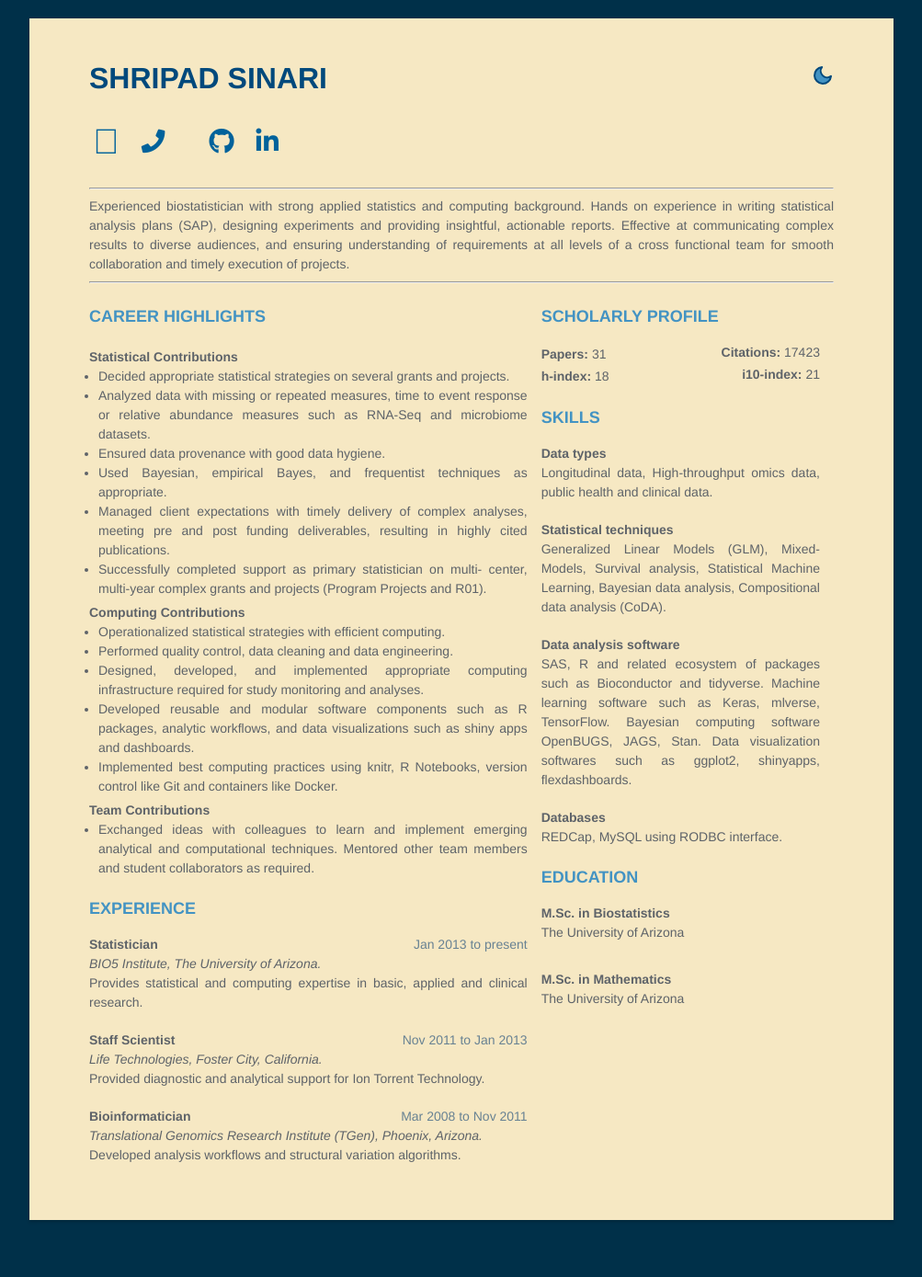
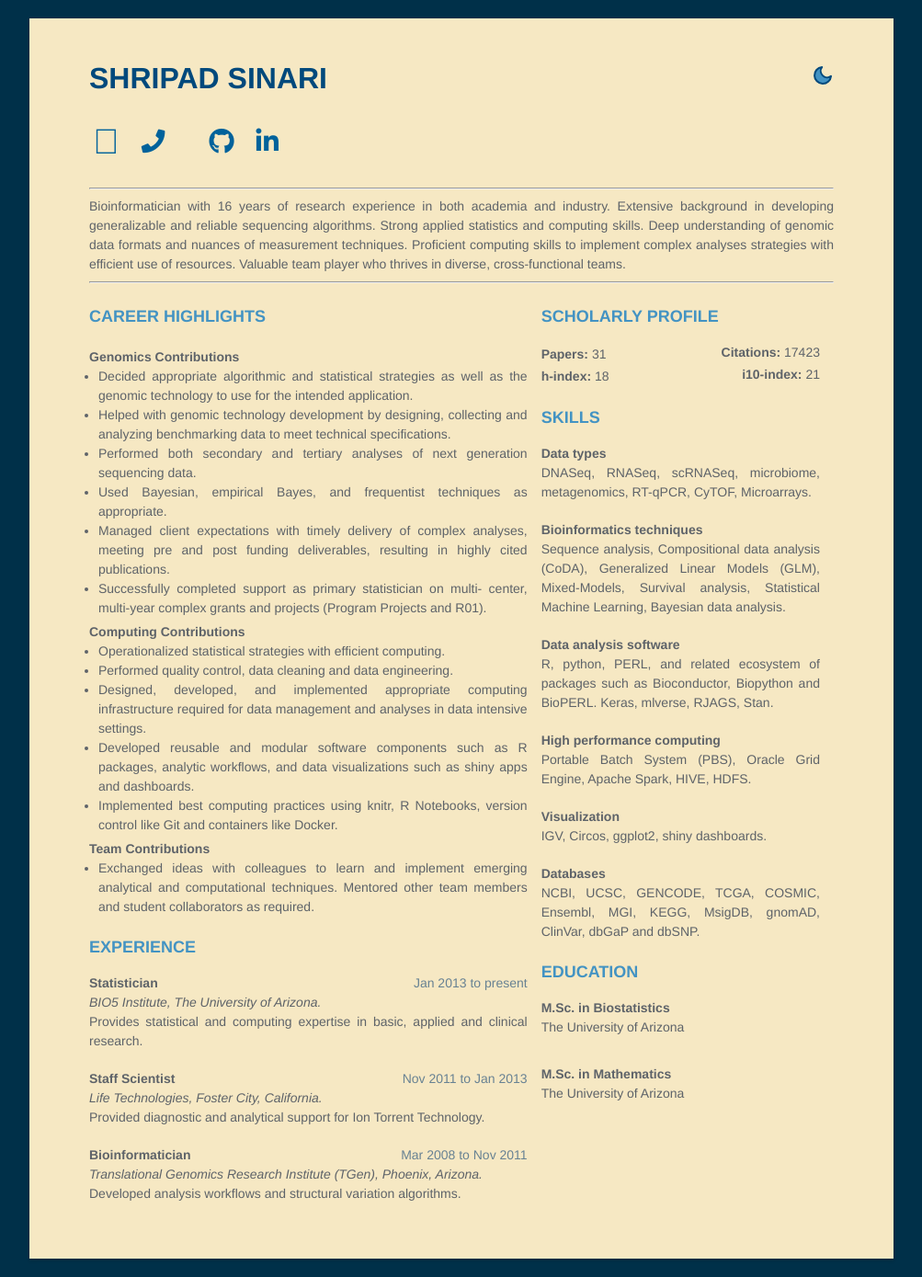
Before and after one commit to ssinari/bioinfo, a Jekyll site: the page built from index.html, in a window 1280 px wide. Shown: the whole page at 92% size, without its empty margins (138-1141 px from the left). Built offline with Jekyll 4.4.1, drawn with Linux system fonts in a browser that asks for light colours; nearby versions of some CDN libraries; a style sheet for code colours, icons or effects is not loaded; before the commit the page ends 1347 px from its top, so only the background shows below that.

Commit message:
updated data to match the correct information.

```diff
--- a/_config.yml
+++ b/_config.yml
@@ -1,6 +1,6 @@
-title: Biostatistician | Shripad Sinari
+title: Bioinformatician | Shripad Sinari
 description:  Resume
-url: https://ssinari.github.io/biostats
+url: https://ssinari.github.io/bioinfo
 baseurl: ''
 theme_skin: blue
 
--- a/_data/data.yml
+++ b/_data/data.yml
@@ -38,36 +38,74 @@ education:
 skills:
   - category: Data types
     skill: |
-      Longitudinal data,
-      High-throughput omics data,
-      public health and clinical data.
-  - category: Statistical techniques
+      DNASeq,
+      RNASeq,
+      scRNASeq,
+      microbiome,
+      metagenomics,
+      RT-qPCR,
+      CyTOF,
+      Microarrays.
+  - category: Bioinformatics techniques
     skill: |
+      Sequence analysis,
+      Compositional data analysis (CoDA),
       Generalized Linear Models (GLM),
       Mixed-Models,
       Survival analysis,
       Statistical Machine Learning,
-      Bayesian data analysis,
-      Compositional data analysis (CoDA).
+      Bayesian data analysis.
   - category: Data analysis software
     skill: |
-      SAS,
-      R and related ecosystem of packages such as Bioconductor and tidyverse.
-      Machine learning software such as Keras, mlverse, TensorFlow.
-      Bayesian computing software OpenBUGS, JAGS, Stan.
-      Data visualization softwares such as ggplot2, shinyapps, flexdashboards.
+      R,
+      python,
+      PERL,
+      and related ecosystem of packages such as
+      Bioconductor,
+      Biopython and
+      BioPERL.
+      Keras,
+      mlverse,
+      RJAGS,
+      Stan.
+  - category: High performance computing
+    skill: |
+      Portable Batch System (PBS),
+      Oracle Grid Engine,
+      Apache Spark,
+      HIVE,
+      HDFS.
+  - category: Visualization
+    skill: |
+      IGV,
+      Circos,
+      ggplot2,
+      shiny dashboards.
   - category: Databases
     skill: |
-      REDCap,
-      MySQL using RODBC interface.
+      NCBI,
+      UCSC,
+      GENCODE,
+      TCGA,
+      COSMIC,
+      Ensembl,
+      MGI,
+      KEGG,
+      MsigDB,
+      gnomAD,
+      ClinVar,
+      dbGaP and
+      dbSNP.
 
 # Profile
 profile: |
-  Experienced biostatistician with strong applied statistics and computing background.
-  Hands on experience in writing statistical analysis plans (SAP), designing experiments
-  and providing insightful, actionable reports. Effective at communicating complex results
-  to diverse audiences, and ensuring understanding of requirements at all levels of
-  a cross functional team for smooth collaboration and timely execution of projects.
+  Bioinformatician with 16 years of research experience in both academia and
+  industry. Extensive background in developing generalizable and reliable
+  sequencing algorithms. Strong applied statistics and computing skills. Deep
+  understanding of genomic data formats and nuances of measurement techniques.
+  Proficient computing skills to implement complex analyses strategies with
+  efficient use of resources. Valuable team player who thrives in diverse,
+  cross-functional teams.
 
 # Experience
 experience:
@@ -88,11 +126,11 @@ experience:
       Developed analysis workflows and structural variation algorithms.
 
 highlights:
-  - contribution: Statistical
+  - contribution: Genomics
     items:
-      - Decided appropriate statistical strategies on several grants and projects.
-      - Analyzed data with missing or repeated measures, time to event response or relative abundance measures such as RNA-Seq and microbiome datasets.
-      - Ensured data provenance with good data hygiene.
+      - Decided appropriate algorithmic and statistical strategies as well as the genomic technology to use for the intended application.
+      - Helped with genomic technology development by designing, collecting and analyzing benchmarking data to meet technical specifications.
+      - Performed both secondary and tertiary analyses of next generation sequencing data.
       - Used Bayesian, empirical Bayes, and frequentist techniques as appropriate.
       - Managed client expectations with timely delivery of complex analyses, meeting pre and post funding deliverables, resulting in highly cited publications.
       - Successfully completed support as primary statistician on multi- center, multi-year complex grants and projects (Program Projects and R01).
@@ -101,12 +139,13 @@ highlights:
     items:
      - Operationalized statistical strategies with efficient computing.
      - Performed quality control, data cleaning and data engineering.
-     - Designed, developed, and implemented appropriate computing infrastructure required for study monitoring and analyses.
+     - Designed, developed, and implemented appropriate computing infrastructure required for data management and analyses in data intensive settings.
      - Developed reusable and modular software components such as R packages, analytic workflows, and data visualizations such as shiny apps and dashboards.
      - Implemented best computing practices using knitr, R Notebooks, version control like Git and containers like Docker.
   - contribution: Team
     items: |
       Exchanged ideas with colleagues to learn and implement emerging analytical and computational techniques. Mentored other team members and student collaborators as required.
+
 projects:
   - title: Cool Project
     link: #
```
Also changed, not shown: preview.png, 2 other files.
